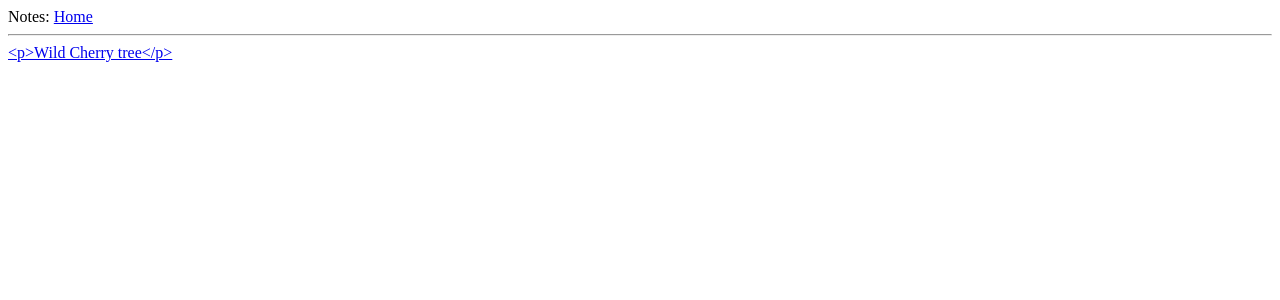
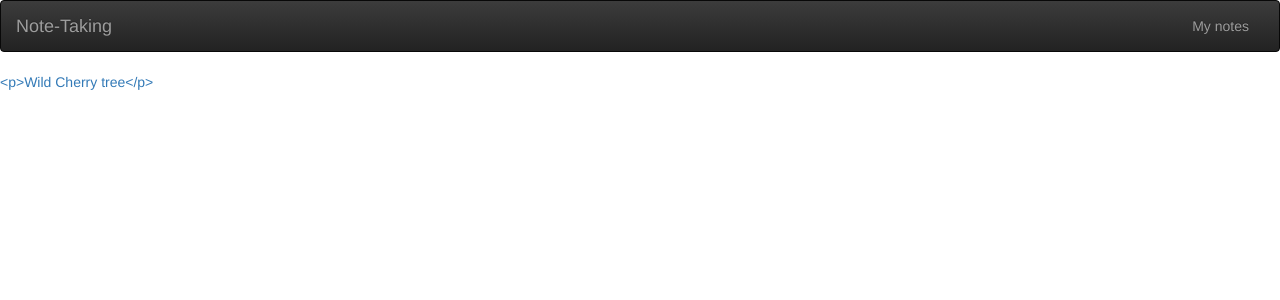
Before and after one commit to memo330179/notetaking, a Flask app: page /all_notes in a window 1280 px wide. Shown: the top 300 px of the page. Run offline with Flask 2, Linux system fonts and the light colour scheme; a user stored in the database is signed in; data comes from the database, SQL or seed files in the repository; some libraries are stand-ins or nearby versions.

Commit message:
everything is broken

```diff
--- a/app/all_notes.py
+++ b/app/all_notes.py
@@ -1,10 +1,9 @@
 from flask import render_template, g, redirect, flash, request, url_for
 from app import app, db, models
-from flask.ext.login import login_required
+from flask.ext.login import login_required, current_user
 
 @app.route('/all_notes', methods=['GET'])
 @login_required
 def all_notes():
     notes = models.Note.query.filter_by(user_id = g.user.id).all()
-
-    return render_template("all_notes.html", notes = notes,)
+    return render_template("all_notes.html", notes = notes, )
--- a/app/edit_note.py
+++ b/app/edit_note.py
@@ -17,4 +17,4 @@ def edit_note(id):
     note.summary   = request.form['summary']
     db.session.commit()
 
-    return render_template("edit_note.html", note = note,)
+    return render_template("edit_note.html", note = note, user = g.user,)
--- a/app/index.py
+++ b/app/index.py
@@ -4,6 +4,5 @@ from flask.ext.login import login_required
 
 @app.route("/")
 @app.route("/index")
-@login_required
 def index():
     return "hello world"
--- a/app/login_logout.py
+++ b/app/login_logout.py
@@ -9,7 +9,7 @@ def before_request():
 @app.route('/login', methods=['GET', 'POST'])
 def login():
     if request.method == 'GET':
-        return render_template('login.html')
+        return render_template('login.html', )
     username = request.form['username']
     password = request.form['password']
     registered_user = models.User.query.filter_by(username=username).first()
--- a/app/new_note.py
+++ b/app/new_note.py
@@ -6,7 +6,7 @@ from flask.ext.login import login_required
 @login_required
 def new_note():
     if request.method == 'GET':
-        return render_template('new_note.html')
+        return render_template('new_note.html', user = g.user, )
     title     =  request.form['title']
     course    =  request.form['course']
     key_point =  request.form['key_point']
--- a/app/note.py
+++ b/app/note.py
@@ -7,4 +7,4 @@ from flask.ext.login import login_required
 def note(id):
     note = models.Note.query.get(id)
 
-    return render_template("note.html", note = note,)
+    return render_template("note.html", note = note, user= g.user,)
--- a/app/register.py
+++ b/app/register.py
@@ -4,7 +4,7 @@ from flask import redirect, url_for, request, render_template, flash, g
 @app.route('/register', methods=['GET', 'POST'])
 def register():
     if request.method == 'GET':
-        return render_template('register.html')
+        return render_template('register.html', user = g.user,)
 
     user = models.User(request.form['username'], request.form['password'], request.form['email'])
     db.session.add(user)
--- a/app/templates/base.html
+++ b/app/templates/base.html
@@ -5,10 +5,38 @@
     {% else %}
     <title>Welcome to notes</title>
     {% endif %}
+
+    <!-- Latest compiled and minified CSS -->
+    <link rel="stylesheet" href="https://maxcdn.bootstrapcdn.com/bootstrap/3.3.6/css/bootstrap.min.css" integrity="sha384-1q8mTJOASx8j1Au+a5WDVnPi2lkFfwwEAa8hDDdjZlpLegxhjVME1fgjWPGmkzs7" crossorigin="anonymous">
+
+    <!-- Optional theme -->
+    <link rel="stylesheet" href="https://maxcdn.bootstrapcdn.com/bootstrap/3.3.6/css/bootstrap-theme.min.css" integrity="sha384-fLW2N01lMqjakBkx3l/M9EahuwpSfeNvV63J5ezn3uZzapT0u7EYsXMjQV+0En5r" crossorigin="anonymous">
+
+    <!-- Latest compiled and minified JavaScript -->
+    <script src="https://maxcdn.bootstrapcdn.com/bootstrap/3.3.6/js/bootstrap.min.js" integrity="sha384-0mSbJDEHialfmuBBQP6A4Qrprq5OVfW37PRR3j5ELqxss1yVqOtnepnHVP9aJ7xS" crossorigin="anonymous"></script>
   </head>
-  <body bgcolor="white">
-    <div>Notes: <a href="/index">Home</a></div>
-    <hr>
+  <body >
+    <nav class="navbar navbar-inverse">
+  <div class="container-fluid">
+    <!-- Brand and toggle get grouped for better mobile display -->
+    <div class="navbar-header">
+      <button type="button" class="navbar-toggle collapsed" data-toggle="collapse" data-target="#bs-example-navbar-collapse-1" aria-expanded="false">
+        <span class="sr-only">Toggle navigation</span>
+        <span class="icon-bar"></span>
+        <span class="icon-bar"></span>
+        <span class="icon-bar"></span>
+      </button>
+      <a class="navbar-brand" href="/index">Note-Taking</a>
+    </div>
+
+    <!-- Collect the nav links, forms, and other content for toggling -->
+    <div class="collapse navbar-collapse" id="bs-example-navbar-collapse-1">
+      <ul class="nav navbar-nav navbar-right">
+        <li><a href="/all_notes">My notes</a></li>
+      </ul>
+    </div><!-- /.navbar-collapse -->
+  </div><!-- /.container-fluid -->
+</nav>
     {% block content %}{% endblock %}
   </body>
 </html>
```
